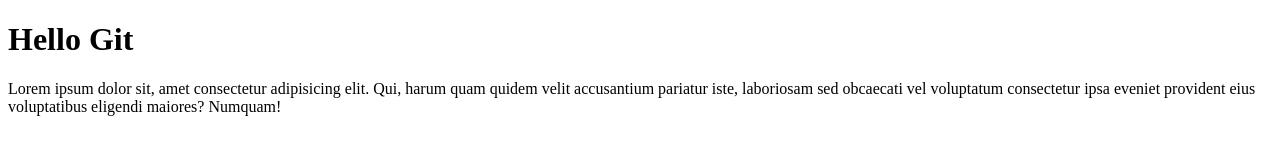
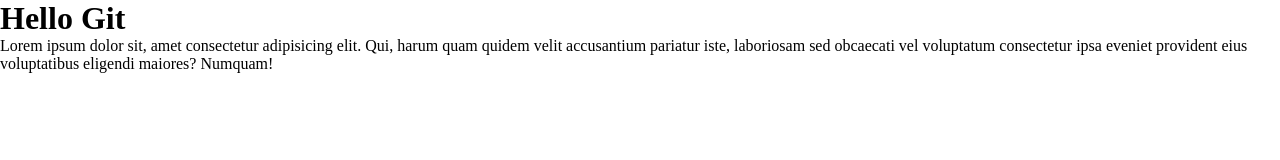
Before and after one commit to varyar27/hello-git, a plain HTML site: page index.html in a window 1280 px wide. Drawn offline with Linux system fonts and the light colour scheme.

Commit message:
Added stylesheet; css global reset;  linked stylesheet to html

```diff
--- a/index.html
+++ b/index.html
@@ -5,6 +5,7 @@
     <meta http-equiv="X-UA-Compatible" content="IE=edge">
     <meta name="viewport" content="width=device-width, initial-scale=1.0">
     <title>Hello Git</title>
+    <link rel="stylesheet" href="screen.css">
 </head>
 <body>
     <h1>Hello Git</h1>
--- /dev/null
+++ b/screen.css
@@ -0,0 +1,5 @@
+* {
+    margin: 0;
+    padding: 0;
+    box-sizing: border-box;
+}
```
